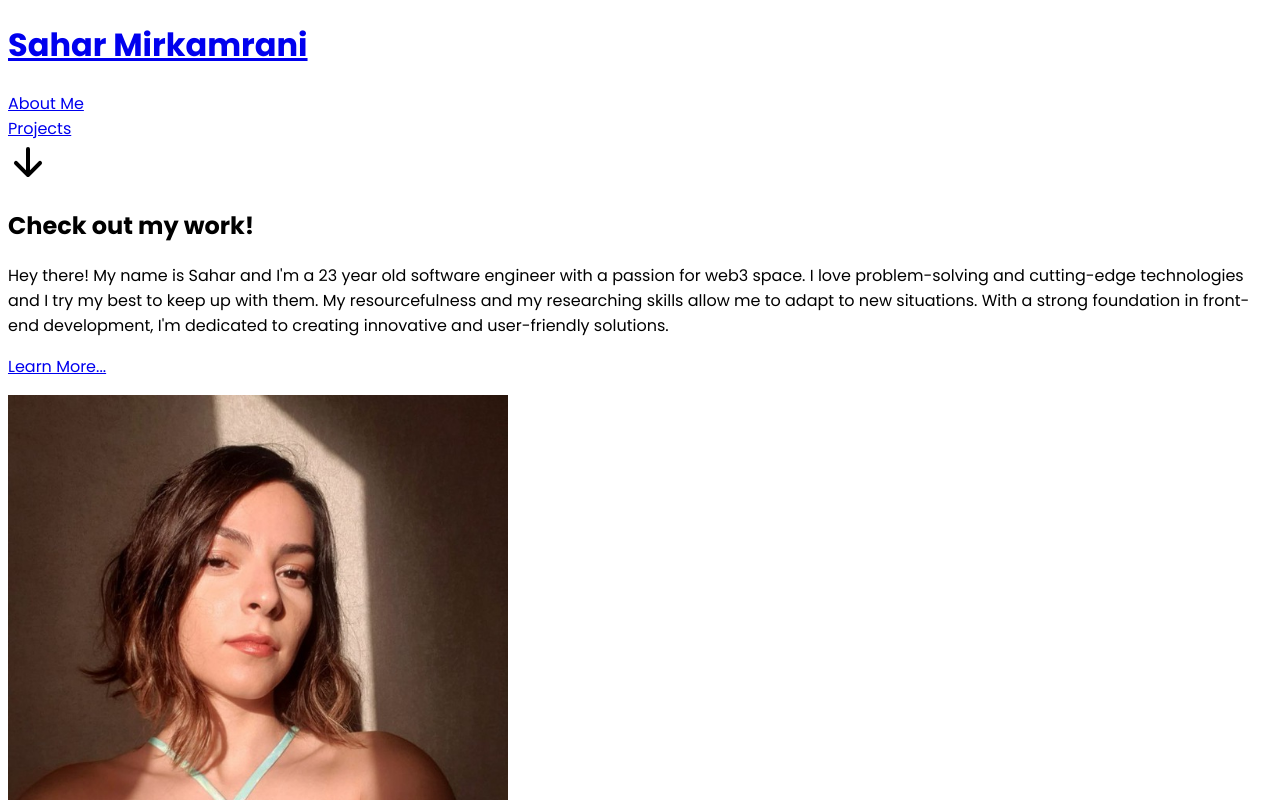
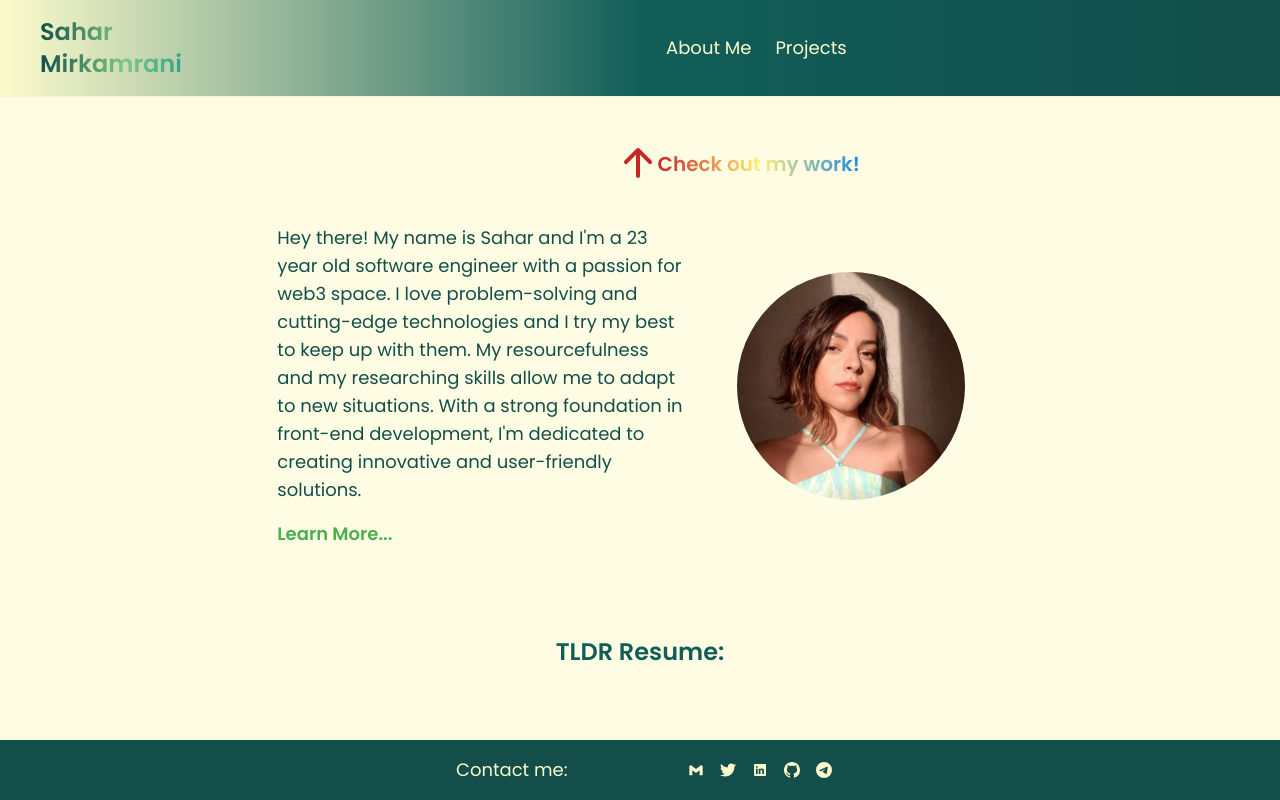
Before and after one commit to SaharMirkamrani/Portfolio, a Next.js app: page / in a window 1280 px wide. Shown: the top 800 px of the page. Built offline with nearby package versions, Linux system fonts and the light colour scheme.

Commit message:
Fix global styles imports (tailwind styles)

```diff
--- /dev/null
+++ b/pages/_app.js
@@ -0,0 +1,7 @@
+import "../styles/global.css";
+
+function MyApp({ Component, pageProps }) {
+  return <Component {...pageProps} />;
+}
+
+export default MyApp;
--- a/pages/index.js
+++ b/pages/index.js
@@ -1,5 +1,5 @@
 import Header from "../components/Header";
-import "tailwindcss/tailwind.css";
+
 import Introduction from "../components/Introduction";
 import Footer from "../components/Footer";
 import YouTube from "react-youtube";
@@ -19,14 +19,14 @@ const opts = {
 const Home = () => {
   return (
     <div
-      className="bg-cream-50 min-h-screen max-h-max py-24"
+      className="min-h-screen py-24 bg-cream-50 max-h-max"
       style={{ fontFamily: "Poppins, sans-serif" }}
     >
       <Header />
       <Introduction />
       <Footer />
       <div className="flex flex-col items-center justify-center p-12">
-        <h1 className="text-2xl font-semibold mb-4 text-teal-800">
+        <h1 className="mb-4 text-2xl font-semibold text-teal-800">
           TLDR Resume:
         </h1>
         <div className="relative">
```
